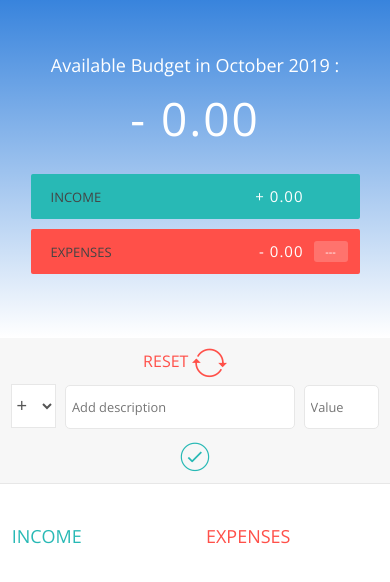
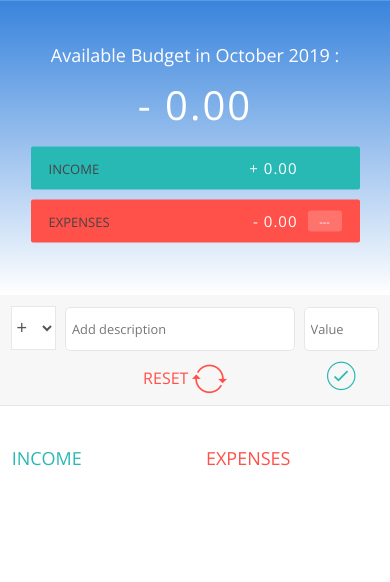
Before and after one commit to Ladav/pocket, a plain HTML site: page index.html in a window 390 px wide. Drawn offline with nearby package versions, Linux system fonts and the light colour scheme.

Commit message:
optimize

```diff
--- a/css/media.css
+++ b/css/media.css
@@ -53,18 +53,44 @@
 }
 
 @media only screen and (max-width: 528px) {
-    .top { min-height: 266px;}
+    .add { position: relative; }
+    .reset-container {
+        position: absolute;
+        left: 50%;
+        transform: translate(-50%,0%);
+        bottom: 5px;
+    }
+
+    /*setting minimum height to solve the problem of overlapping of component when keyboard is opened in mobile*/
+    .top {
+        height: 35vh;
+        min-height: 266px;
+    }
+    .budget__value {
+        font-size: 40px;
+        margin-bottom: 15px;
+    }
+    .budget__income,
+    .budget__expenses {
+        margin: 3%;
+        padding: 11px 18px;
+        border-radius: 2px;
+    }
 
     .add {padding: 6px;}
+
     .add__btn {
-        display: block;
-        margin: 10px 0 0;
-        width: 100%;
+        padding: 2px;
+        width: 325px;
+        text-align: end;
+        margin-top: 5px;
+        margin-left: 0;
     }
 
     .add__type,
     .add__description {
         margin-right: 5px;
+        margin-top: 5px;
     }
 
     .add__type { width: 45px; }
--- a/css/style.css
+++ b/css/style.css
@@ -1,5 +1,7 @@
 /* to do list
-   # try slide effect
+   # add two new button for two different view first normal view (split view) , second single view (slide view)
+        # add spit/ normal view to the first button
+        # add  slide view to the second button
 
 */
 
```
